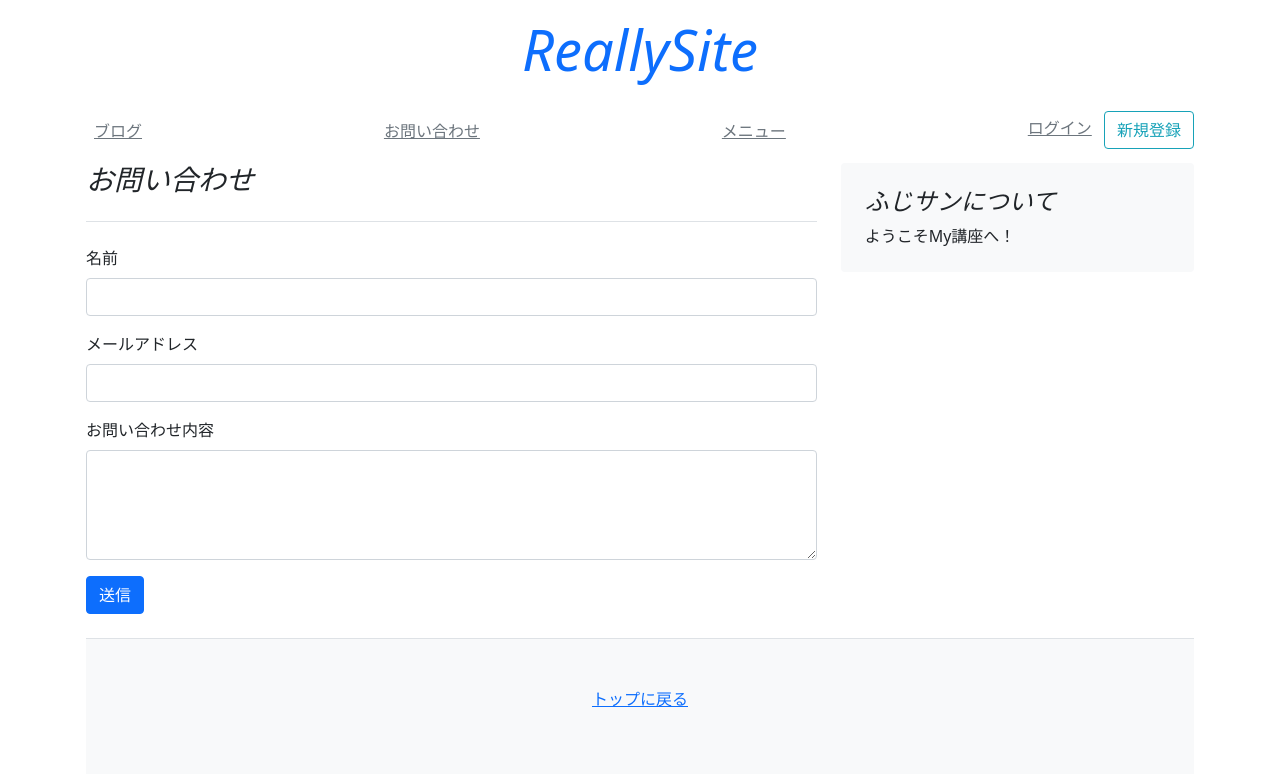
After one commit to RYOTA-EAST/reallysite, a Django app: page /contact/ in a window 1280 px wide. The commit adds this page. Shown: the top 774 px of the page. Run offline with Django 3.2, Linux system fonts and the light colour scheme; parts of the project's set-up code (start-up, migrations or seed data) failed here and were passed over; some libraries are stand-ins or nearby versions.

Commit message:
お問い合わせ実装

```diff
--- a/config/urls.py
+++ b/config/urls.py
@@ -26,4 +26,5 @@ urlpatterns = [
     path('blog/', include('blog.urls')),
     path('signup/', views.signup),
     path('mypage/', views.mypage),
+    path('contact/', views.contact),
 ]
--- /dev/null
+++ b/mysite/templates/mysite/contact.html
@@ -0,0 +1,45 @@
+<!--
+    mysite/mapege.html
+    一部、動画内とは異なり ユーザー名のinputのidやname属性を修正したものになります。
+-->
+
+{% extends 'mysite/base.html' %}
+
+{% block content %}
+
+<main class="container">
+    <div class="row">
+        <div class="col-md-8">
+        <h3 class="pb-4 mb-4 font-italic border-bottom">
+            お問い合わせ
+        </h3>
+
+        <form class="row g-3" method="POST">
+            {% csrf_token %}
+            <div class="col-12">
+              <label class="form-label">名前</label>
+              <input type="text" class="form-control" id="id_name" name="name">
+            </div>
+            <div class="col-12">
+              <label class="form-label">メールアドレス</label>
+              <input type="text" class="form-control" id="id_email" name="email">
+            </div>
+            <div class="col-12">
+              <label class="form-label">お問い合わせ内容</label>
+              <textarea name="content" class="form-control" rows="4"></textarea>
+            </div>
+
+            <div class="col-12">
+              <button type="submit" class="btn btn-primary">送信</button>
+            </div>
+          </form>
+
+        </div>
+
+        {% include 'mysite/snippets/sidebar.html' %}
+
+    </div>
+</main>
+
+
+{% endblock %}
--- a/mysite/templates/mysite/snippets/header.html
+++ b/mysite/templates/mysite/snippets/header.html
@@ -11,7 +11,7 @@
   <div class="py-1 mb-2">
     <nav class="nav d-flex justify-content-between">
         <a class="p-2 link-secondary" href="/blog/">ブログ</a>
-        <a class="p-2 link-secondary" href="#">お問い合わせ</a>
+        <a class="p-2 link-secondary" href="/contact/">お問い合わせ</a>
         <a class="p-2 link-secondary" href="#">メニュー</a>
 
         {% if user.is_authenticated %}
--- a/mysite/views.py
+++ b/mysite/views.py
@@ -6,6 +6,8 @@ from mysite.forms import UserCreationForm, ProfileForm
 from django.contrib import messages
 from django.contrib.auth.decorators import login_required
 from django.contrib.auth import login
+from django.core.mail import send_mail
+import os
 
 def index(request):
   ranks = Article.objects.order_by('-count')[:2]
@@ -54,3 +56,24 @@ def mypage(request):
       messages.success(request, '更新完了！！！')
 
   return render(request, 'mysite/mypage.html',context)
+
+def contact(request):
+  context = {}
+  if request.method == "POST":
+    subject = 'お問い合わせがありました'
+    message = """お問い合わせがありました\n名前：{}\nメールアドレス：{}\n内容：{}""".format(
+      request.POST.get('name'),
+      request.POST.get('email'),
+      request.POST.get('content'))
+    email_from = os.environ['DEFAULT_EMAIL_FROM']
+    email_to = [
+      os.environ['DEFAULT_EMAIL_FROM'],
+    ]
+    send_mail(
+      subject,
+      message,
+      email_from,
+      email_to
+    )
+    messages.success(request, 'お問い合わせありがとうございました')
+  return render(request, 'mysite/contact.html', context)
```
Also changed, not shown: config/settings.py (+21 -0 lines), db.sqlite3, 1 other file.
